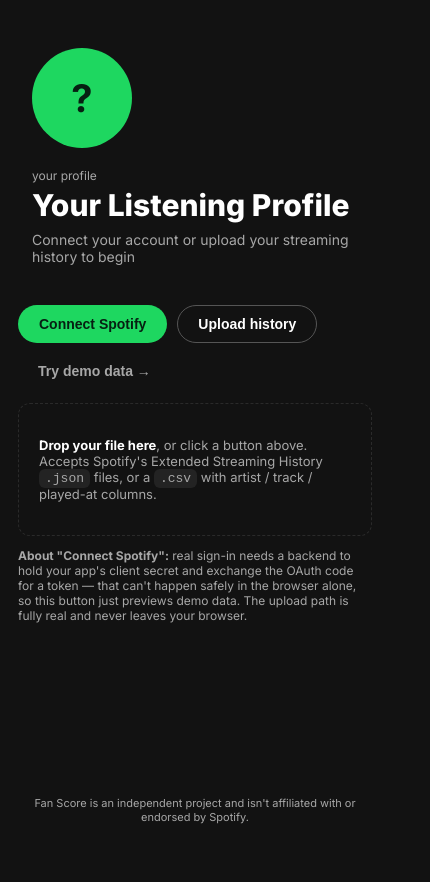
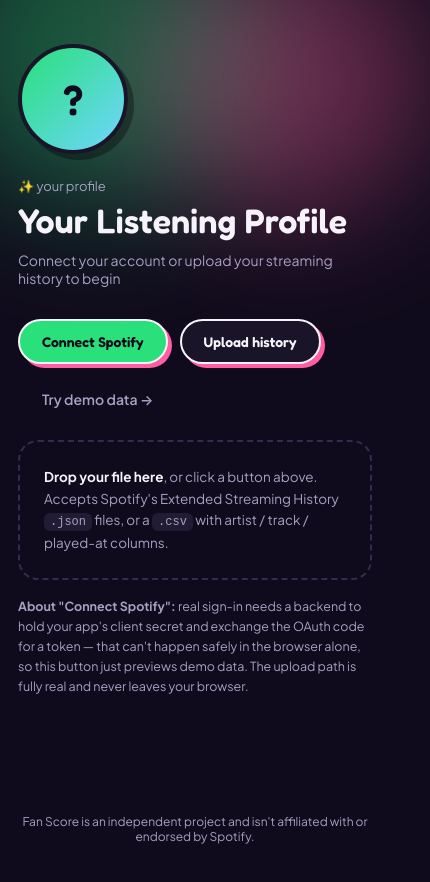
Before and after one commit to kcluu/encore, a React (Vite) app: page / in a window 390 px wide. Shown: the top 882 px of the page, 430 px wide, since content can reach past the window. Before the commit the page ends 844 px from the top, so only its background shows below. Built offline with nearby package versions, Linux system fonts and the light colour scheme.

Commit message:
style: playful redesign with sticker buttons and blobs

```diff
--- a/index.html
+++ b/index.html
@@ -6,7 +6,10 @@
     <title>Fan Score</title>
     <link rel="preconnect" href="https://fonts.googleapis.com" />
     <link rel="preconnect" href="https://fonts.gstatic.com" crossorigin />
-    <link href="https://fonts.googleapis.com/css2?family=Inter:wght@400;500;600;700;800&display=swap" rel="stylesheet" />
+    <link
+      href="https://fonts.googleapis.com/css2?family=Fredoka:wght@500;600;700&family=Plus+Jakarta+Sans:wght@400;500;600;700&display=swap"
+      rel="stylesheet"
+    />
   </head>
   <body>
     <div id="root"></div>
--- a/src/App.css
+++ b/src/App.css
@@ -1,28 +1,29 @@
 .main {
-  max-width: 960px;
+  max-width: 1000px;
   margin: 0 auto;
-  padding: 0 32px 60px;
+  padding: 0 32px 80px;
   width: 100%;
 }
 
 .block {
-  margin-top: 32px;
+  margin-top: 40px;
 }
 
 .block-title {
-  font-size: 20px;
-  font-weight: 800;
+  font-family: var(--font-display);
+  font-size: 22px;
+  font-weight: 600;
   margin: 0 0 4px;
 }
 
 .block-sub {
   font-size: 13px;
   color: var(--text-dim);
-  margin: 0 0 12px;
+  margin: 0 0 16px;
 }
 
 .reset-row {
-  margin-top: 28px;
+  margin-top: 36px;
   display: flex;
   justify-content: center;
 }
--- a/src/components/ArtistChips.css
+++ b/src/components/ArtistChips.css
@@ -1,39 +1,47 @@
 .chip-row {
   display: flex;
-  gap: 8px;
+  gap: 10px;
   overflow-x: auto;
-  padding-bottom: 4px;
+  padding-bottom: 6px;
 }
 
 .chip {
   flex-shrink: 0;
   display: flex;
   align-items: center;
-  gap: 6px;
+  gap: 8px;
   background: var(--surface);
-  border: 1px solid var(--border);
+  border: 2.5px solid var(--border);
   border-radius: 999px;
-  padding: 6px 12px 6px 6px;
+  padding: 6px 14px 6px 6px;
+  font-family: var(--font-body);
+  font-weight: 600;
   font-size: 13px;
-  font-weight: 600;
   color: var(--text);
   cursor: pointer;
+  transition: transform 0.12s ease, border-color 0.12s ease;
+}
+
+.chip:hover {
+  transform: rotate(-1.5deg) scale(1.03);
 }
 
 .chip-active {
-  border-color: var(--accent);
+  border-color: var(--green);
+  background: rgba(41, 224, 122, 0.08);
 }
 
 .chip-avatar {
-  width: 22px;
-  height: 22px;
+  width: 24px;
+  height: 24px;
   border-radius: 50%;
+  flex-shrink: 0;
   display: flex;
   align-items: center;
   justify-content: center;
-  font-size: 10px;
+  font-size: 11px;
   font-weight: 700;
-  color: #062012;
+  color: var(--bg);
 }
 
 .chip-rank {
--- a/src/components/ArtistSearch.css
+++ b/src/components/ArtistSearch.css
@@ -1,50 +1,57 @@
 .search {
   position: relative;
-  max-width: 400px;
+  max-width: 420px;
 }
 
 .search-input {
   width: 100%;
   background: var(--surface);
-  border: 1px solid var(--border);
+  border: 2.5px solid var(--border);
   border-radius: 999px;
-  padding: 10px 16px;
+  padding: 12px 18px;
   color: var(--text);
+  font-family: var(--font-body);
   font-size: 14px;
   outline: none;
 }
 
+.search-input:focus {
+  border-color: var(--green);
+}
+
 .search-results {
   position: absolute;
-  top: calc(100% + 6px);
+  top: calc(100% + 8px);
   left: 0;
   right: 0;
-  background: var(--surface);
-  border: 1px solid var(--border);
-  border-radius: 10px;
+  z-index: 10;
+  background: var(--surface-2);
+  border: 2.5px solid var(--border);
+  border-radius: 16px;
   overflow: hidden;
-  z-index: 10;
 }
 
 .search-row {
-  padding: 10px 14px;
-  font-size: 13px;
+  padding: 11px 16px;
+  font-size: 13.5px;
   cursor: pointer;
   display: flex;
   justify-content: space-between;
+  gap: 10px;
 }
 
 .search-row:hover {
-  background: #232323;
+  background: var(--surface);
 }
 
 .search-count {
   color: var(--text-dim);
   font-size: 12px;
+  flex-shrink: 0;
 }
 
 .search-empty {
-  padding: 12px 14px;
+  padding: 14px 16px;
   font-size: 13px;
   color: var(--text-dim);
 }
--- a/src/components/EntryActions.css
+++ b/src/components/EntryActions.css
@@ -1,42 +1,55 @@
 .entry {
-  max-width: 960px;
+  max-width: 1000px;
   margin: 0 auto;
-  padding: 0 32px 60px;
+  padding: 0 32px 80px;
   width: 100%;
 }
 
 .entry-buttons {
   display: flex;
-  gap: 10px;
+  gap: 12px;
   flex-wrap: wrap;
   margin-top: 8px;
 }
 
 .dropzone {
-  margin-top: 14px;
-  border: 1.5px dashed var(--border);
-  border-radius: 12px;
-  padding: 20px;
-  font-size: 13px;
+  margin-top: 18px;
+  border: 2.5px dashed var(--border);
+  border-radius: var(--radius);
+  padding: 24px;
+  cursor: pointer;
+  font-size: 13.5px;
   color: var(--text-dim);
-  cursor: pointer;
+  line-height: 1.6;
+  transition: border-color 0.15s ease, background 0.15s ease;
+}
+
+.dropzone-active {
+  border-color: var(--green);
+  background: rgba(41, 224, 122, 0.08);
 }
 
 .dropzone code {
-  background: #232323;
+  background: var(--surface-2);
   padding: 2px 6px;
   border-radius: 6px;
+  font-size: 12px;
 }
 
 .dropzone strong {
   color: var(--text);
 }
 
+.dropzone p {
+  margin: 0;
+}
+
 .note {
-  margin-top: 12px;
-  font-size: 12px;
+  margin-top: 16px;
+  font-size: 12.5px;
   color: var(--text-dim);
-  max-width: 560px;
+  line-height: 1.6;
+  max-width: 600px;
 }
 
 @media (max-width: 720px) {
--- a/src/components/Hero.css
+++ b/src/components/Hero.css
@@ -1,40 +1,70 @@
 .hero {
-  padding: 48px 32px 32px;
+  position: relative;
+  padding: 64px 32px 40px;
+}
+
+.hero-blob {
+  position: absolute;
+  border-radius: 50%;
+  filter: blur(60px);
+  opacity: 0.35;
+  pointer-events: none;
+}
+
+.hero-blob-a {
+  width: 320px;
+  height: 320px;
+  background: var(--green);
+  top: -110px;
+  left: -60px;
+}
+
+.hero-blob-b {
+  width: 280px;
+  height: 280px;
+  background: var(--pink);
+  top: -60px;
+  right: -40px;
 }
 
 .hero-inner {
-  max-width: 960px;
+  position: relative;
+  max-width: 1000px;
   margin: 0 auto;
   display: flex;
   align-items: flex-end;
-  gap: 20px;
+  gap: 24px;
   flex-wrap: wrap;
 }
 
 .avatar {
-  width: 120px;
-  height: 120px;
+  width: 150px;
+  height: 150px;
   border-radius: 50%;
-  background: var(--accent);
-  color: #062012;
+  flex-shrink: 0;
   display: flex;
   align-items: center;
   justify-content: center;
-  font-size: 44px;
-  font-weight: 700;
-  flex-shrink: 0;
+  font-family: var(--font-display);
+  font-size: 56px;
+  font-weight: 600;
+  background: linear-gradient(135deg, var(--green), var(--blue));
+  color: var(--bg);
+  border: 4px solid var(--surface);
+  box-shadow: 6px 6px 0 rgba(0, 0, 0, 0.35);
 }
 
 .eyebrow {
-  font-size: 12px;
+  font-size: 13px;
   color: var(--text-dim);
-  margin: 0 0 4px;
+  margin: 0 0 6px;
 }
 
 .name {
-  font-size: 38px;
-  font-weight: 800;
-  margin: 0 0 8px;
+  font-family: var(--font-display);
+  font-size: 48px;
+  font-weight: 600;
+  margin: 0 0 10px;
 }
 
 .subtitle {
@@ -44,13 +74,17 @@
 }
 
 @media (max-width: 720px) {
+  .hero {
+    padding: 44px 18px 24px;
+  }
+
   .avatar {
-    width: 100px;
-    height: 100px;
-    font-size: 38px;
+    width: 110px;
+    height: 110px;
+    font-size: 42px;
   }
 
   .name {
-    font-size: 30px;
+    font-size: 34px;
   }
 }
--- a/src/components/Hero.tsx
+++ b/src/components/Hero.tsx
@@ -9,11 +9,14 @@
 const Hero = ({ name, subtitle, initial }: HeroProps) => {
   return (
     <div className="hero">
+      <div className="hero-blob hero-blob-a" />
+      <div className="hero-blob hero-blob-b" />
+
       <div className="hero-inner">
         <div className="avatar">{initial}</div>
 
         <div>
-          <p className="eyebrow">your profile</p>
+          <p className="eyebrow">✨ your profile</p>
           <h1 className="name">{name}</h1>
           <p className="subtitle">{subtitle}</p>
         </div>
--- a/src/components/StatsGrid.css
+++ b/src/components/StatsGrid.css
@@ -1,23 +1,24 @@
 .stat-grid {
   display: grid;
   grid-template-columns: repeat(4, 1fr);
-  gap: 12px;
+  gap: 14px;
 }
 
 .stat-card {
   background: var(--surface);
-  border: 1px solid var(--border);
-  border-radius: 10px;
-  padding: 16px 18px;
+  border: 2.5px solid var(--border);
+  border-radius: 16px;
+  padding: 18px 20px;
 }
 
 .stat-num {
-  font-size: 22px;
-  font-weight: 800;
+  font-family: var(--font-display);
+  font-size: 24px;
+  font-weight: 600;
 }
 
 .stat-label {
-  font-size: 12px;
+  font-size: 12.5px;
   color: var(--text-dim);
   margin-top: 4px;
 }
--- a/src/components/TrackList.css
+++ b/src/components/TrackList.css
@@ -1,16 +1,16 @@
 .track-list {
   background: var(--surface);
-  border: 1px solid var(--border);
-  border-radius: 12px;
+  border: 2.5px solid var(--border);
+  border-radius: var(--radius);
   overflow: hidden;
 }
 
 .track-row {
   display: flex;
   align-items: center;
-  gap: 14px;
-  padding: 10px 18px;
-  border-bottom: 1px solid var(--border);
+  gap: 16px;
+  padding: 11px 20px;
+  border-bottom: 2px solid var(--border);
 }
 
 .track-row:last-child {
@@ -18,8 +18,8 @@
 }
 
 .track-rank {
-  width: 18px;
-  font-size: 13px;
+  width: 20px;
+  font-size: 14px;
   color: var(--text-dim);
   font-weight: 700;
   text-align: right;
@@ -27,7 +27,7 @@
 
 .track-name {
   flex: 1;
-  font-size: 13.5px;
+  font-size: 14px;
   font-weight: 600;
   white-space: nowrap;
   overflow: hidden;
@@ -35,9 +35,9 @@
 }
 
 .track-bar {
-  width: 110px;
-  height: 5px;
-  background: #262626;
+  width: 130px;
+  height: 6px;
+  background: var(--surface-2);
   border-radius: 99px;
   overflow: hidden;
   flex-shrink: 0;
@@ -45,14 +45,15 @@
 
 .track-bar-fill {
   height: 100%;
-  background: var(--accent);
+  background: var(--green);
   border-radius: 99px;
+  display: block;
 }
 
 .track-count {
-  width: 60px;
+  width: 70px;
   text-align: right;
-  font-size: 12px;
+  font-size: 12.5px;
   color: var(--text-dim);
   flex-shrink: 0;
 }
--- a/src/index.css
+++ b/src/index.css
@@ -1,11 +1,18 @@
 :root {
-  --bg: #121212;
-  --surface: #181818;
-  --border: #2a2a2a;
-  --text: #ffffff;
-  --text-dim: #a7a7a7;
-  --accent: #1ed760;
-  --font: 'Inter', system-ui, sans-serif;
+  --bg: #100b1c;
+  --surface: #1a1428;
+  --surface-2: #221b34;
+  --border: #362b4d;
+  --text: #f6f3fb;
+  --text-dim: #a89fc2;
+  --green: #29e07a;
+  --pink: #ff5fa2;
+  --yellow: #ffd23f;
+  --blue: #6fd6ff;
+
+  --font-display: 'Fredoka', sans-serif;
+  --font-body: 'Plus Jakarta Sans', -apple-system, sans-serif;
+  --radius: 20px;
 }
 
 * {
@@ -20,7 +27,7 @@
 body {
   background: var(--bg);
   color: var(--text);
-  font-family: var(--font);
+  font-family: var(--font-body);
 }
 
 .page {
@@ -29,60 +36,83 @@
   flex-direction: column;
 }
 
-/* Buttons and status messages show up in more than one component, so they
-   live here instead of being duplicated across component stylesheets. */
+/* Buttons and status messages are reused by more than one component, so
+   they stay here rather than being duplicated in every stylesheet. */
 .btn {
-  font-weight: 700;
+  font-family: var(--font-display);
+  font-weight: 600;
   font-size: 14px;
-  padding: 10px 20px;
+  padding: 12px 22px;
   border-radius: 999px;
-  border: 1px solid transparent;
+  border: 2.5px solid var(--text);
   cursor: pointer;
+  box-shadow: 4px 4px 0 var(--pink);
+  transition: transform 0.12s ease, box-shadow 0.12s ease;
+}
+
+.btn:hover {
+  transform: translate(-2px, -2px);
+  box-shadow: 6px 6px 0 var(--pink);
+}
+
+.btn:active {
+  transform: translate(1px, 1px);
+  box-shadow: 2px 2px 0 var(--pink);
 }
 
 .btn:focus-visible {
-  outline: 2px solid var(--accent);
+  outline: 2px solid var(--yellow);
   outline-offset: 2px;
 }
 
 .btn-primary {
-  background: var(--accent);
-  color: #062012;
+  background: var(--green);
+  color: var(--bg);
 }
 
 .btn-outline {
-  background: transparent;
-  border-color: #555;
+  background: var(--surface);
   color: var(--text);
 }
 
 .btn-ghost {
   background: transparent;
-  border: none;
+  border-color: transparent;
+  box-shadow: none;
   color: var(--text-dim);
+  font-family: var(--font-body);
+  font-weight: 600;
+}
+
+.btn-ghost:hover {
+  transform: none;
+  box-shadow: none;
+  color: var(--text);
 }
 
 .status {
-  margin-top: 12px;
+  margin-top: 14px;
   font-size: 13px;
-  padding: 10px 14px;
-  border-radius: 8px;
+  padding: 12px 16px;
+  border-radius: 14px;
 }
 
 .status-error {
-  background: rgba(255, 80, 80, 0.12);
-  color: #ff8080;
+  background: rgba(255, 95, 162, 0.12);
+  color: var(--pink);
+  border: 2px solid rgba(255, 95, 162, 0.3);
 }
 
 .status-loading {
-  background: rgba(30, 215, 96, 0.1);
-  color: var(--accent);
+  background: rgba(41, 224, 122, 0.1);
+  color: var(--green);
+  border: 2px solid rgba(41, 224, 122, 0.25);
 }
 
 footer {
   text-align: center;
-  padding: 20px;
-  font-size: 11px;
+  padding: 26px 20px 44px;
+  font-size: 12px;
   color: var(--text-dim);
   margin-top: auto;
 }
```
Also changed, not shown: src/components/ScorePanel.css (+43 -35 lines).
